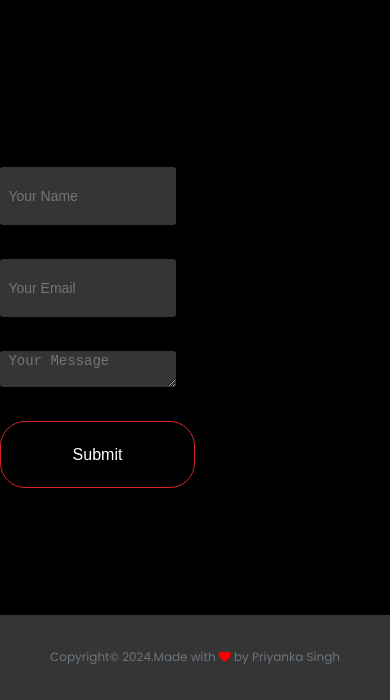
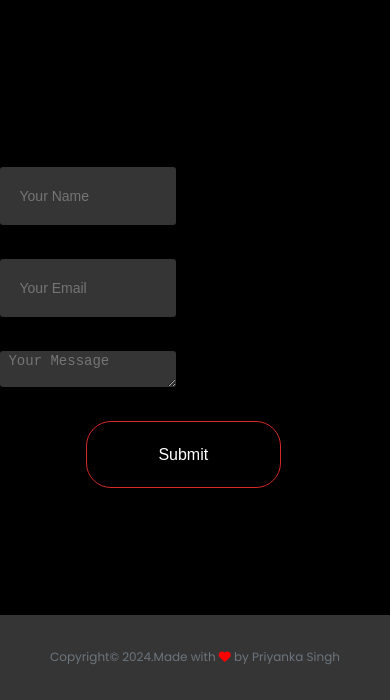
Before and after one commit to priyankastack/Priyanka-sPortfolio, a website: page content/index.html in a window 390 px wide. Shown: the part 7489-8189 px from the top of the page. Drawn offline with nearby package versions, Linux system fonts and the light colour scheme.

Commit message:
Update styles.css

```diff
--- a/content/styles.css
+++ b/content/styles.css
@@ -941,13 +941,12 @@ gap: 2vw;
   font-size: 14px;
 }
 #contact-icons-container {
-  width: 20vw;
+  width:20vw;
 }
 #contact-icons-container > i {
   font-size: 3vh;
 }
 #form {
-  color: #6c757d;
   display: flex;
   flex-direction: column;
   justify-content:center;
@@ -955,7 +954,7 @@ gap: 2vw;
   margin-top: 6vh;
 }
 #form input {
-  padding: 2.5vh 0 2.5vh 1vh;
+  padding:2.5vh 5vw 2.5vh 5vw;
   margin-top: 4vh;
   font-size: 14px;
 }
@@ -964,7 +963,7 @@ gap: 2vw;
 }
 #submit-btn {
   width:50vw;
-  height: 8vh;
+  margin-left:22vw;
 }
 /*--Contact section css ends--*/
 /*--footer section css start--*/
```
